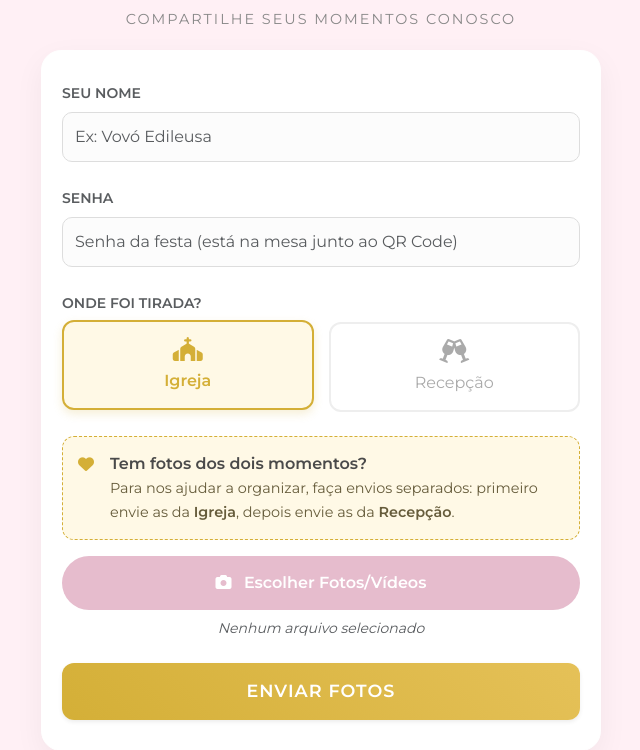
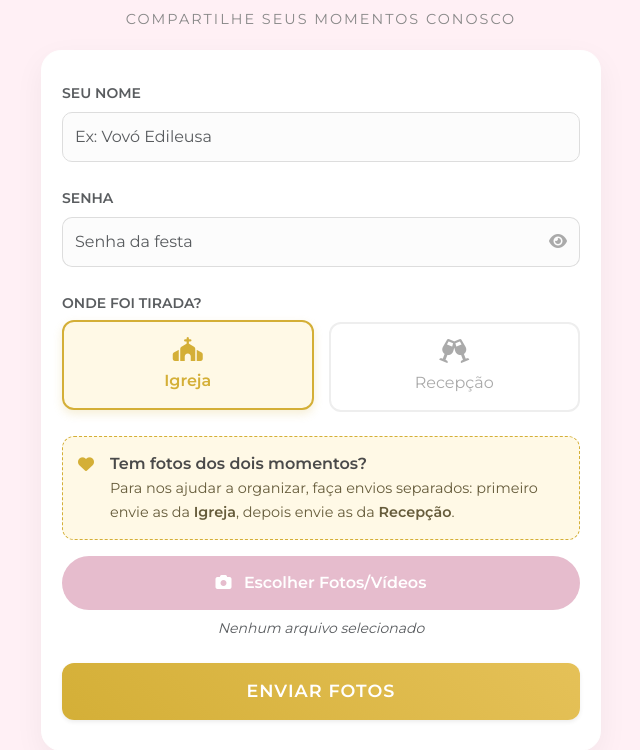
Before and after one commit to pedrosotero/site_upload_fotos_casamento, a Flask app: page / in a window 1280 px wide. Shown: the part 212-962 px from the top of the page, without its empty margins (319-959 px from the left). Run offline with Flask 3, Linux system fonts and the light colour scheme.

Commit message:
Aumenta o limite de tamanho de upload para 200MB e adiciona funcionalidade de mostrar/ocultar senha no formulário de entrada

```diff
--- a/app.py
+++ b/app.py
@@ -8,7 +8,7 @@ import mimetypes
 import uuid
 
 app = Flask(__name__)
-app.config['MAX_CONTENT_LENGTH'] = 100 * 1024 * 1024
+app.config['MAX_CONTENT_LENGTH'] = 200 * 1024 * 1024
 
 # Configurações
 UPLOAD_FOLDER = 'tmp' # Em produção (Render/Heroku), use /tmp
--- a/templates/index.html
+++ b/templates/index.html
@@ -208,6 +208,32 @@
         .custom-alert strong {
             color: var(--text-dark);
         }
+
+        /* Botão de ver senha */
+        .btn-toggle-password {
+            background-color: #fcfcfc;
+            border: 1px solid #ddd;
+            border-left: none; /* Remove a borda entre o input e o botão */
+            color: #aaa;
+            border-top-right-radius: 10px !important;
+            border-bottom-right-radius: 10px !important;
+            z-index: 0; /* Evita sobrepor o foco do input */
+        }
+
+        .btn-toggle-password:hover,
+        .btn-toggle-password:focus {
+            background-color: #fcfcfc;
+            border-color: #ddd;
+            color: var(--primary-gold); /* Ícone fica dourado ao passar o mouse */
+        }
+
+        /* Ajuste de foco para manter a harmonia quando clica no input */
+        .form-control:focus + .btn-toggle-password {
+            border-color: var(--primary-gold);
+            box-shadow: 0 0 0 0.2rem rgba(212, 175, 55, 0.25);
+            border-left: none;
+        }
+
     </style>
 </head>
 
@@ -239,9 +265,13 @@
 
                 <div class="mb-4 text-start">
                     <label for="senha" class="form-label fw-bold small text-muted">SENHA</label>
-                    <input type="password" class="form-control" id="senha" name="senha"
-                        placeholder="Senha da festa (está na mesa junto ao QR Code)" required>
-
+                    <div class="input-group">
+                        <input type="password" class="form-control" id="senha" name="senha" placeholder="Senha da festa"
+                            required style="border-right: none;">
+                        <button class="btn btn-outline-secondary btn-toggle-password" type="button" id="togglePassword">
+                            <i class="fas fa-eye"></i>
+                        </button>
+                    </div>
                     {% if senha_incorreta %}
                     <div class="text-danger small mt-1 fw-bold">
                         <i class="fas fa-exclamation-circle me-1"></i> Senha incorreta, tente novamente.
@@ -349,6 +379,21 @@
             // Mostra o loading
             document.getElementById('loadingOverlay').style.display = 'flex';
         });
+
+        // Lógica do Olho Mágico (Ver/Ocultar Senha)
+        const togglePassword = document.getElementById('togglePassword');
+        const passwordInput = document.getElementById('senha');
+
+        togglePassword.addEventListener('click', function () {
+            // Alterna o tipo do input
+            const type = passwordInput.getAttribute('type') === 'password' ? 'text' : 'password';
+            passwordInput.setAttribute('type', type);
+
+            // Alterna o ícone (olho aberto / fechado)
+            const icon = this.querySelector('i');
+            icon.classList.toggle('fa-eye');
+            icon.classList.toggle('fa-eye-slash');
+        });
     </script>
 </body>
 
```
